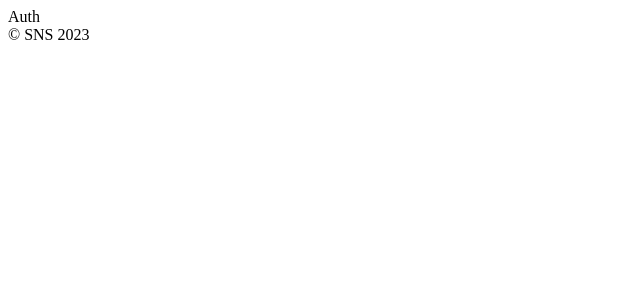
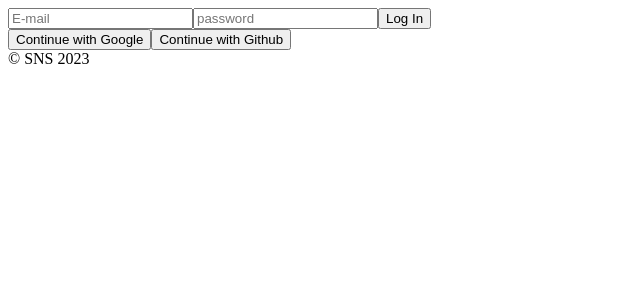
Before and after one commit to guswns951230/SNS-service, a React (Create React App) app: page /#/ in a window 1280 px wide. Shown: the top 300 px of the page, without its empty margins (0-640 px from the left). Built offline with nearby package versions, Linux system fonts and the light colour scheme; no server answers.

Commit message:
Login form test

```diff
--- a/src/routes/Auth.js
+++ b/src/routes/Auth.js
@@ -1,4 +1,49 @@
-import React from "react";
+import React, { useState } from "react";
 
-const Auth = () => <span>Auth</span>;
+const Auth = () => {
+  const [email, setEmail] = useState("");
+  const [password, setPassword] = useState("");
+
+  const onChangeInput = (event) => {
+    const {
+      target: { name, value },
+    } = event;
+    if (name === "email") {
+      setEmail(value);
+    } else if (name === "password") {
+      setPassword(value);
+    }
+  };
+  const onSubmitForm = (e) => {
+    e.preventDefault();
+  };
+
+  return (
+    <div>
+      <form onSubmit={onSubmitForm}>
+        <input
+          name="email"
+          type="text"
+          placeholder="E-mail"
+          required
+          value={email}
+          onChange={onChangeInput}
+        />
+        <input
+          name="password"
+          type="password"
+          placeholder="password"
+          required
+          value={password}
+          onChange={onChangeInput}
+        />
+        <input type="submit" value="Log In" />
+      </form>
+      <div>
+        <button>Continue with Google</button>
+        <button>Continue with Github</button>
+      </div>
+    </div>
+  );
+};
 export default Auth;
```
